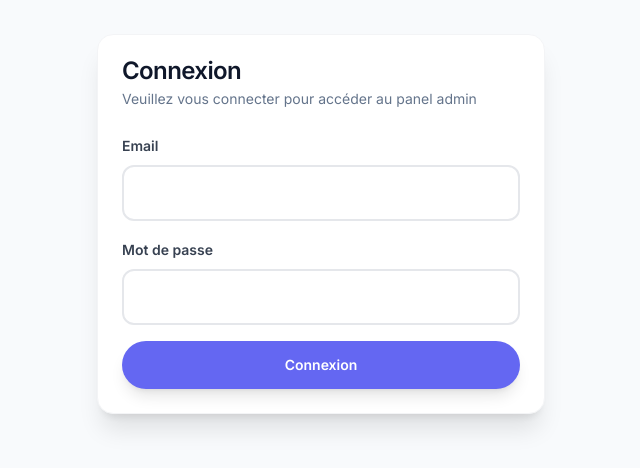
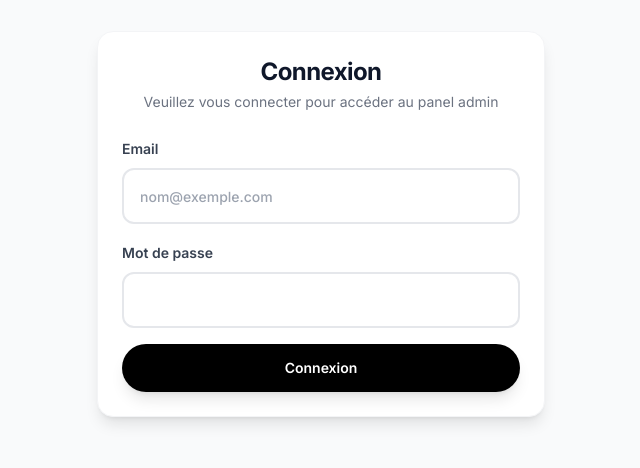
Before and after one commit to yassineC4/Vtc, a Next.js app: page /admin/login in a window 1280 px wide. Shown: the part 176-644 px from the top of the page, without its empty margins (319-959 px from the left). Built offline with nearby package versions, Linux system fonts and the light colour scheme; no server answers.

Commit message:
Fix:redirection admin login

```diff
--- a/src/app/admin/login/page.tsx
+++ b/src/app/admin/login/page.tsx
@@ -10,82 +10,34 @@ import { createClient } from '@/lib/supabase/client'
 import { getTranslations, defaultLocale } from '@/lib/i18n'
 
 export default function LoginPage() {
-  const t = getTranslations(defaultLocale)
+  // Initialisation sécurisée des traductions (valeurs par défaut si échec)
+  const t = tryGetTranslations()
   const router = useRouter()
+
   const [email, setEmail] = useState('')
   const [password, setPassword] = useState('')
   const [loading, setLoading] = useState(false)
   const [error, setError] = useState<string | null>(null)
-  const [checkingSession, setCheckingSession] = useState(true)
 
-  // Vérifier si l'utilisateur est déjà connecté (côté client uniquement)
+  // Suppression de l'état bloquant "checkingSession" au démarrage
+  // On affiche le formulaire DIRECTEMENT.
+
+  // Vérification silencieuse en arrière-plan
   useEffect(() => {
-    let isMounted = true
+    const checkAutoLogin = async () => {
+      try {
+        const supabase = createClient()
+        const { data: { session } } = await supabase.auth.getSession()
 
-    const checkSession = async () => {
-      try {
-        // 1. Vérification Préliminaire (Fail Fast)
-        if (!process.env.NEXT_PUBLIC_SUPABASE_URL || !process.env.NEXT_PUBLIC_SUPABASE_ANON_KEY) {
-          console.error('Configuration Supabase manquante')
-          if (isMounted) {
-            setCheckingSession(false)
-            setError('Configuration Supabase manquante. Veuillez contacter l\'administrateur.')
-          }
-          return
-        }
-
-        const supabase = createClient()
-
-        // 2. Implémentation du Timeout avec Promise.race (5000ms)
-        const timeoutPromise = new Promise<never>((_, reject) => {
-          setTimeout(() => {
-            reject(new Error('TIMEOUT'))
-          }, 5000)
-        })
-
-        const sessionPromise = supabase.auth.getSession()
-
-        const sessionResult = await Promise.race([
-          sessionPromise,
-          timeoutPromise,
-        ])
-
-        if (!isMounted) return
-
-        const { data: { session }, error: sessionError } = sessionResult as {
-          data: { session: any },
-          error: any
-        }
-
-        if (session && !sessionError) {
-          router.push('/admin')
-          router.refresh()
-        } else {
-          setCheckingSession(false)
+        if (session) {
+          console.log('Session active détectée, redirection...')
+          router.replace('/admin') // .replace est plus propre ici
         }
       } catch (err) {
-        // 3. Gestion des Erreurs
-        if (!isMounted) return
-
-        if (err instanceof Error && err.message === 'TIMEOUT') {
-          console.error('Session check timeout')
-          setError('La connexion au serveur prend trop de temps. Vérifiez votre réseau.')
-        } else {
-          console.error('Error checking session:', err)
-          setError('Erreur lors de la vérification de session. Veuillez réessayer.')
-        }
-
-        // Force setIsLoading(false) pour débloquer l'interface
-        setCheckingSession(false)
+        console.warn('Erreur vérification session (non bloquant):', err)
       }
     }
-
-    checkSession()
-
-    // Cleanup
-    return () => {
-      isMounted = false
-    }
+    checkAutoLogin()
   }, [router])
 
   const handleLogin = async (e: React.FormEvent) => {
@@ -93,6 +45,7 @@ export default function LoginPage() {
     setError(null)
     setLoading(true)
 
+    try {
       const supabase = createClient()
       const { error: signInError } = await supabase.auth.signInWithPassword({
         email,
@@ -100,31 +53,42 @@ export default function LoginPage() {
       })
 
       if (signInError) {
-      setError(signInError.message)
+        console.error('Erreur login:', signInError)
+        setError("Email ou mot de passe incorrect.") // Message générique plus sûr
         setLoading(false)
       } else {
+        // Succès : Force un rechargement complet pour mettre à jour les cookies/middleware
+        router.refresh()
         router.push('/admin')
-      router.refresh()
+      }
+    } catch (err) {
+      console.error('Erreur critique login:', err)
+      setError("Erreur de connexion système. Vérifiez les logs.")
+      setLoading(false)
     }
   }
 
-  if (checkingSession) {
-    return (
-      <div className="min-h-screen flex items-center justify-center bg-muted">
-        <div className="text-center">
-          <div className="animate-spin rounded-full h-12 w-12 border-b-2 border-primary mx-auto mb-4"></div>
-          <p>{t.common.loading}</p>
-        </div>
-      </div>
-    )
+  // Fonction utilitaire pour éviter le crash si i18n échoue
+  function tryGetTranslations() {
+    try {
+      return getTranslations(defaultLocale)
+    } catch (e) {
+      return {
+        common: { loading: 'Chargement...' },
+        auth: { login: 'Connexion', pleaseLogin: 'Connectez-vous', email: 'Email', password: 'Mot de passe' }
+      }
+    }
   }
 
+  // Rendu immédiat du formulaire (Plus de "if checkingSession return spinner")
   return (
-    <div className="min-h-screen flex items-center justify-center bg-muted">
-      <Card className="w-full max-w-md">
-        <CardHeader>
-          <CardTitle>{t.auth.login}</CardTitle>
-          <CardDescription>{t.auth.pleaseLogin}</CardDescription>
+    <div className="min-h-screen flex items-center justify-center bg-gray-50 p-4">
+      <Card className="w-full max-w-md shadow-lg">
+        <CardHeader className="space-y-1">
+          <CardTitle className="text-2xl font-bold text-center">{t.auth.login}</CardTitle>
+          <CardDescription className="text-center text-gray-500">
+            {t.auth.pleaseLogin}
+          </CardDescription>
         </CardHeader>
         <CardContent>
           <form onSubmit={handleLogin} className="space-y-4">
@@ -133,9 +97,11 @@ export default function LoginPage() {
               <Input
                 id="email"
                 type="email"
+                placeholder="nom@exemple.com"
                 value={email}
                 onChange={(e) => setEmail(e.target.value)}
                 required
+                className="block w-full"
               />
             </div>
             <div className="space-y-2">
@@ -146,15 +112,29 @@ export default function LoginPage() {
                 value={password}
                 onChange={(e) => setPassword(e.target.value)}
                 required
+                className="block w-full"
               />
             </div>
+
             {error && (
-              <div className="p-3 text-sm text-destructive bg-destructive/10 rounded-md">
-                {error}
+              <div className="p-3 text-sm font-medium text-red-600 bg-red-50 border border-red-200 rounded-md animate-pulse">
+                ⚠️ {error}
               </div>
             )}
-            <Button type="submit" className="w-full" disabled={loading}>
-              {loading ? t.common.loading : t.auth.login}
+
+            <Button
+              type="submit"
+              className="w-full bg-black hover:bg-gray-800 text-white"
+              disabled={loading}
+            >
+              {loading ? (
+                <>
+                  <span className="mr-2 h-4 w-4 animate-spin rounded-full border-2 border-white border-t-transparent"></span>
+                  Connexion...
+                </>
+              ) : (
+                t.auth.login
+              )}
             </Button>
           </form>
         </CardContent>
```
Lines whose indentation alone changed are shown as unchanged.
